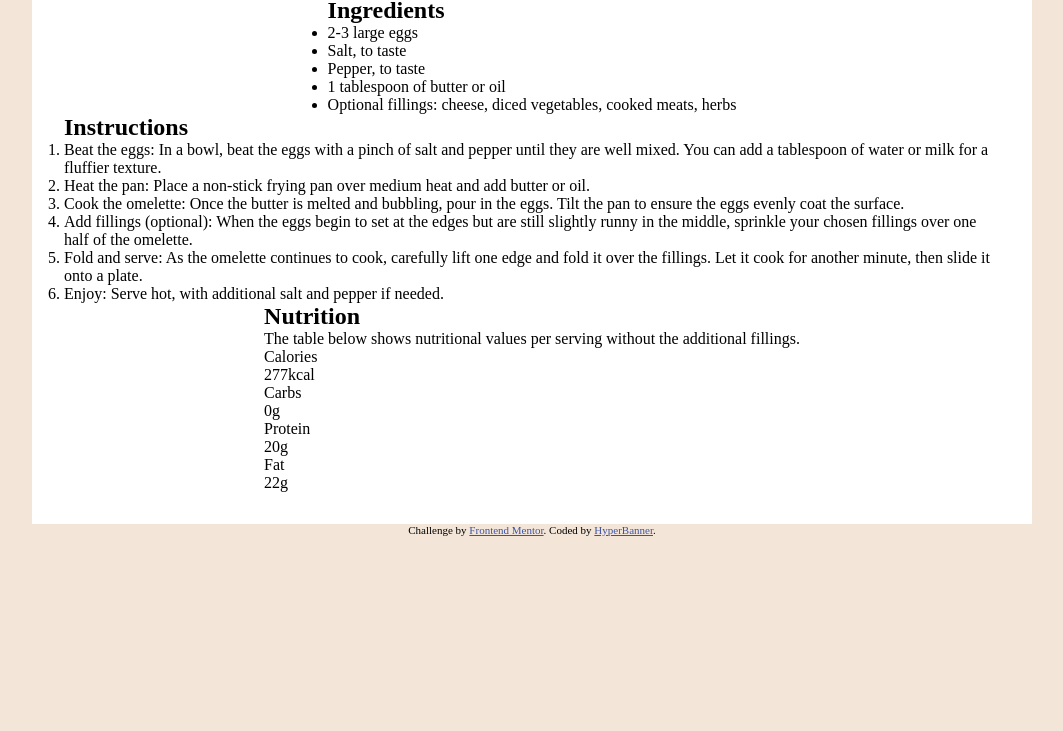
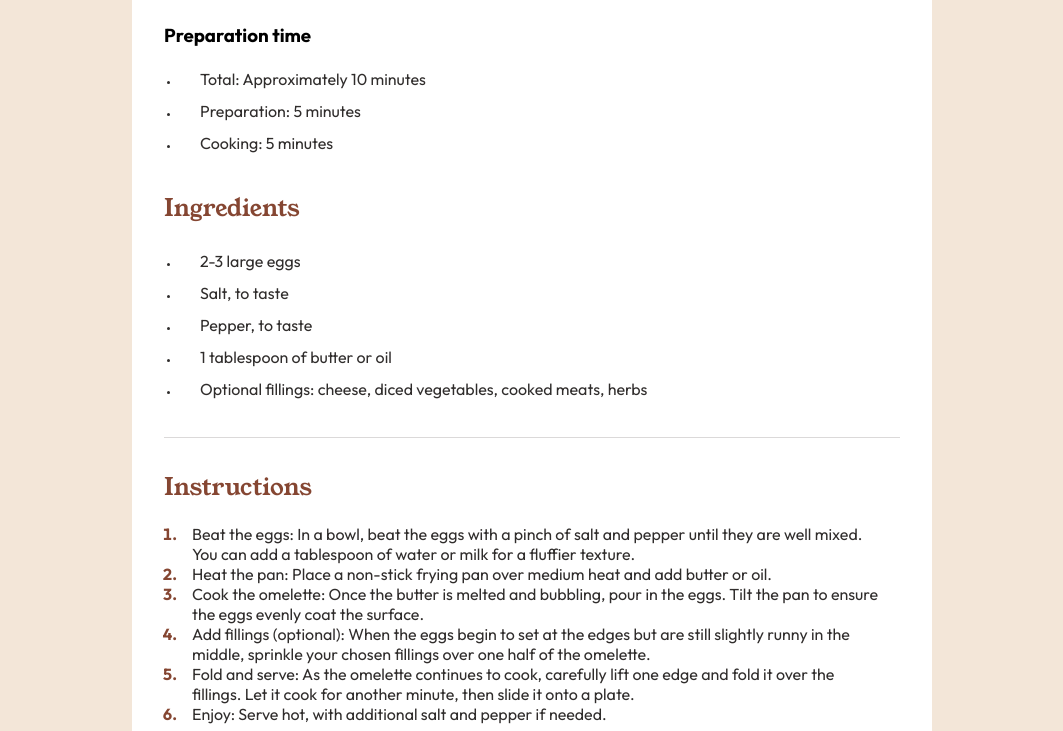
Before and after one commit to HyperBanner/recipe-page, a plain HTML site: page index.html in a window 1280 px wide. Shown: the part 616-1347 px from the top of the page, without its empty margins (108-1171 px from the left). Before the commit the page ends 1152 px from the top, so only its background shows below. Drawn offline with Linux system fonts and the light colour scheme.

Commit message:
More layout adjustments

```diff
--- a/index.html
+++ b/index.html
@@ -23,14 +23,17 @@
     </div>
     <div class="prep">
       <h3>Preparation time</h3>
+      <div class="prep-list">
         <ul>
           <li>Total: Approximately 10 minutes</li>
           <li>Preparation: 5 minutes</li>
           <li>Cooking: 5 minutes</li>
         </ul>
       </div>
+    </div>
     <div class="ingredients">
       <h2>Ingredients</h2>
+      <div class="ingredients-list">
         <ul>
           <li>2-3 large eggs</li>
           <li>Salt, to taste</li>
@@ -39,8 +42,11 @@
           <li>Optional fillings: cheese, diced vegetables, cooked meats, herbs</li>
         </ul>
       </div>
+    </div>
+    <hr>
     <div class="instructions">
       <h2>Instructions</h2>
+      <div class="instructions-list">
         <ol>
           <li>
             Beat the eggs: In a bowl, beat the eggs with a pinch of salt and pepper until they are well mixed.
@@ -66,6 +72,8 @@
           </li>
         </ol>
       </div>
+    </div>
+    <hr>
     <div class="nutrition">
       <h2>Nutrition</h2>
       <p>The table below shows nutritional values per serving without the additional fillings.</p>
--- a/style.css
+++ b/style.css
@@ -25,6 +25,69 @@ body {
   display: flex;
   flex-direction: column;
   background-color: hsl(30, 54%, 90%);
+  font-family: "Outfit", sans-serif;
+}
+
+h1,
+h2 {
+  margin-bottom: 20px;
+  font-family: "Young Serif";
+  font-weight: 400;
+}
+
+h3 {
+  margin-bottom: 16px;
+}
+
+h1 {
+  color: hsl(24, 5%, 18%);
+}
+
+h2 {
+  color: hsl(14, 45%, 36%);
+}
+
+hr {
+  width: 100%;
+  color: hsla(0, 2%, 80%, 0.719);
+  background-color: hsla(0, 2%, 80%, 0.719);
+  border: 0;
+  height: 1px;
+}
+
+ul {
+  line-height: 2;
+}
+
+li {
+  color: hsl(24, 5%, 18%);
+}
+
+ol li {
+  padding-left: 12px;
+}
+
+ul li {
+  padding-left: 20px;
+}
+
+ul li::marker {
+  font-size: 10px;
+}
+
+ol li::marker {
+  color: hsl(14, 45%, 36%);
+  font-weight: 700;
+}
+
+p {
+  font-size: 16px;
+  line-height: 150%;
+  color: hsl(24, 5%, 18%);
+}
+
+a {
+  text-decoration: none;
 }
 
 .main {
@@ -32,9 +95,32 @@ body {
   flex-direction: column;
   margin: auto;
   align-items: center;
-  max-width: 1000px;
+  max-width: 800px;
   background-color: hsl(0, 0%, 100%);
   padding: 32px;
+  margin-top: 7%;
+  margin-bottom: 7%;
+  gap: 32px;
+}
+
+.prep-list,
+.ingredients-list,
+.instructions-list {
+  padding: 0 16px;
+}
+
+.prep,
+.ingredients,
+.nutrition {
+  min-width: 100%;
+}
+
+.nutrition > p {
+  margin-bottom: 20px;
+}
+
+.cell {
+  color: hsl(24, 5%, 18%);
 }
 
 .attribution {
```
Lines whose indentation alone changed are shown as unchanged.
